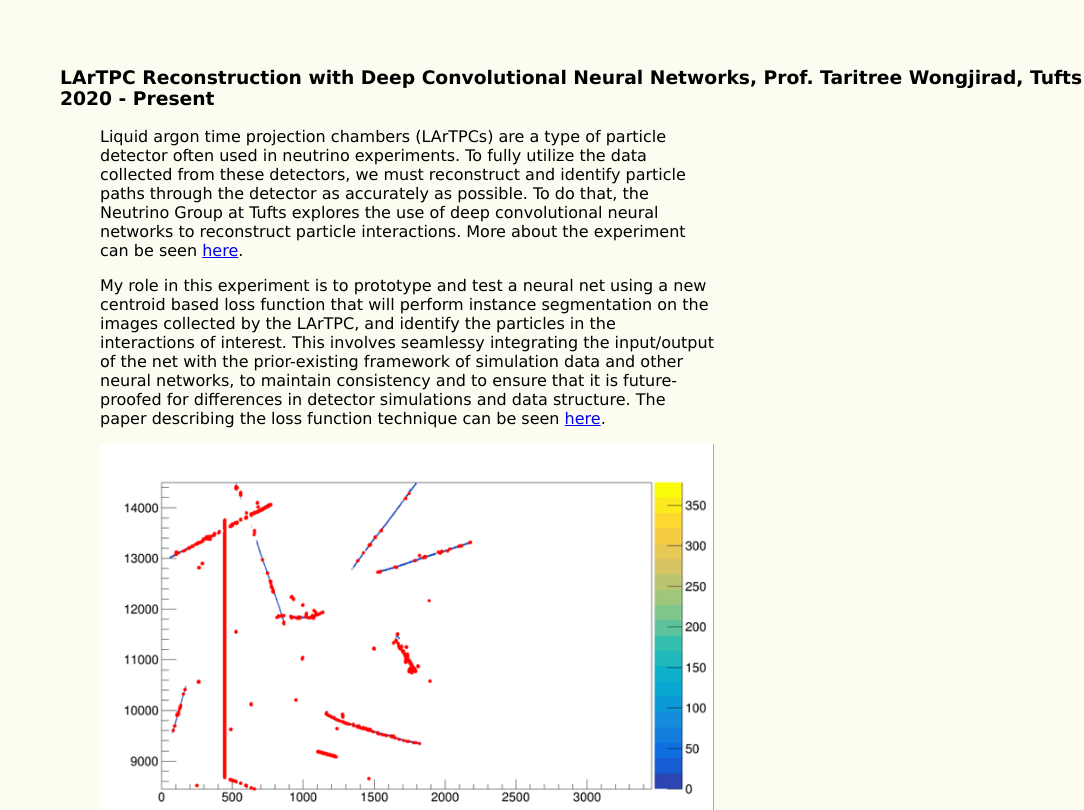
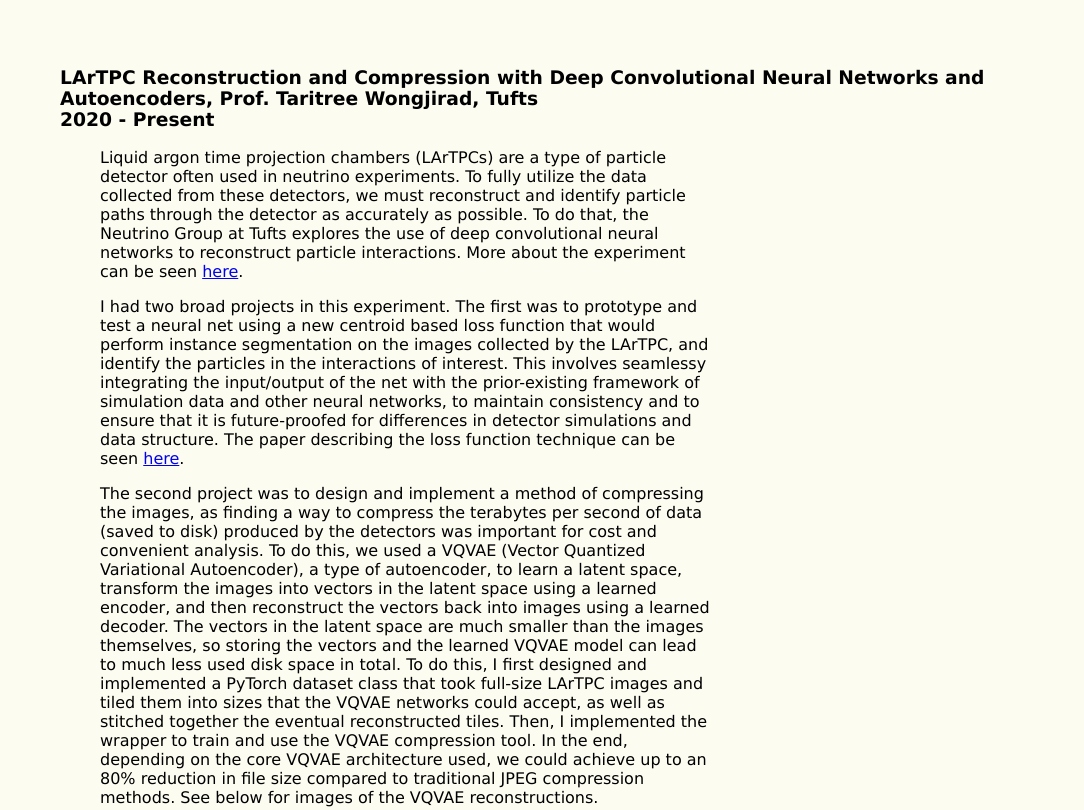
Before and after one commit to jared-hwang/old_website, a plain HTML site: page lartpc.html in a window 1280 px wide. Shown: the top 810 px of the page, without its empty margins (196-1280 px from the left). Drawn offline with Linux system fonts and the light colour scheme.

Commit message:
added compression proj

```diff
--- a/lartpc.html
+++ b/lartpc.html
@@ -14,7 +14,7 @@
     <div class="content">
 
         <h3>
-            LArTPC Reconstruction with Deep Convolutional Neural Networks, Prof. Taritree Wongjirad, Tufts <br> 2020 - Present
+            LArTPC Reconstruction and Compression with Deep Convolutional Neural Networks and Autoencoders, Prof. Taritree Wongjirad, Tufts <br> 2020 - Present
         </h3>
 
         <p style="margin-left: 40px; width: 60%;">
@@ -24,12 +24,24 @@
             about the experiment can be seen <a href="https://sites.tufts.edu/nutufts/projects/lartpc-reconstruction-with-deep-convolutional-neural-networks/">here</a>.
         </p>
         <p style="margin-left: 40px; width: 60%;">
-            My role in this experiment is to prototype and test a neural net using a new centroid based loss function that will perform
+            I had two broad projects in this experiment. The first was to prototype and test a neural net using a new centroid based loss function that would perform
             instance segmentation on the images collected by the LArTPC, and identify the particles in the interactions of interest. This involves
             seamlessy integrating the input/output of the net with the prior-existing framework of simulation data and other neural networks, to maintain
             consistency and to ensure that it is future-proofed for differences in detector simulations and data structure.
 
             The paper describing the loss function technique can be seen <a href="https://arxiv.org/abs/1906.11109">here</a>.
+
+        </p>
+        <p style="margin-left: 40px; width: 60%;">
+            The second project was to design and implement a method of compressing the images, as finding a way to compress the terabytes per second of data (saved to disk)
+            produced by the detectors was important for cost and convenient analysis. To do this, we used a VQVAE (Vector Quantized Variational Autoencoder), a type of autoencoder, to learn a latent space,
+            transform the images into vectors in the latent space using a learned encoder, and then reconstruct the vectors back into images using a learned decoder. The vectors in the latent space are much
+            smaller than the images themselves, so storing the vectors and the learned VQVAE model can lead to much less used disk space in total.
+
+            To do this, I first designed and implemented a PyTorch dataset class that took full-size LArTPC images and tiled them into sizes that the VQVAE networks could accept, as well
+            as stitched together the eventual reconstructed tiles. Then, I implemented the wrapper to train and use the VQVAE compression tool. In the end, depending on the core VQVAE architecture used,
+            we could achieve up to an 80% reduction in file size compared to traditional JPEG compression methods. See below for images of the VQVAE reconstructions.
+
         </p>
 
         <img src='lartpc.png' alt='LArTPC image' id='lartpc' style="margin-left: 40px; width: 60%;">
@@ -37,6 +49,9 @@
 
         <img src='instanceseg.png' alt='Instance segmentation' id='instanceseg' style="margin-left: 40px; margin-top: 20px; width: 60%;">
         <div style="margin-left: 40px; font-size: 12px;">The goal of instance segmentation in our project. Note the shower is missing from the highlight, a problem with the labeling upstream.</div>
+
+        <img src='reconstructedtiles.png' alt='VQVAE reconstructions' id='reconstructed' style="margin-left: 40px; width: 60%;">
+        <div style="margin-left: 40px; font-size: 12px;">An example of tiles compressed and reconstructed using the VQVAE. Top is the original images, bottom is the reconstructed.</div>
         <br><br>
     </div>
 
```
Also changed, not shown: reconstructedtiles.png (added).
